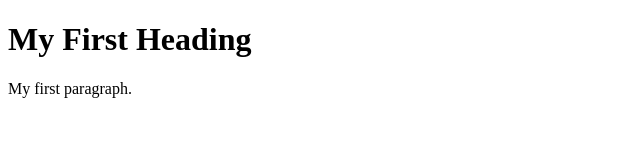
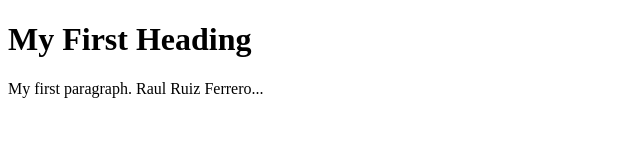
Before and after one commit to RaulRider/test, a plain HTML site: page index.html in a window 1280 px wide. Shown: the whole page, without its empty margins (0-640 px from the left). Drawn offline with Linux system fonts and the light colour scheme.

Commit message:
primera parte

```diff
--- a/index.html
+++ b/index.html
@@ -4,7 +4,9 @@
 
 <h1>My First Heading</h1>
 
-<p>My first paragraph.</p>
+<p>My first paragraph.
+Raul Ruiz Ferrero...
+</p>
 
 </body>
 </html>
```
